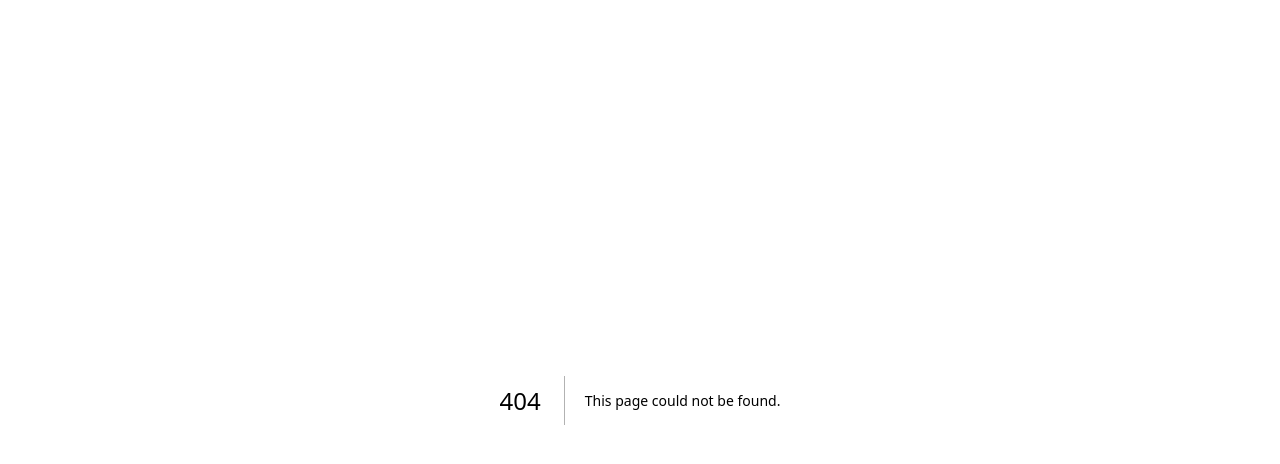
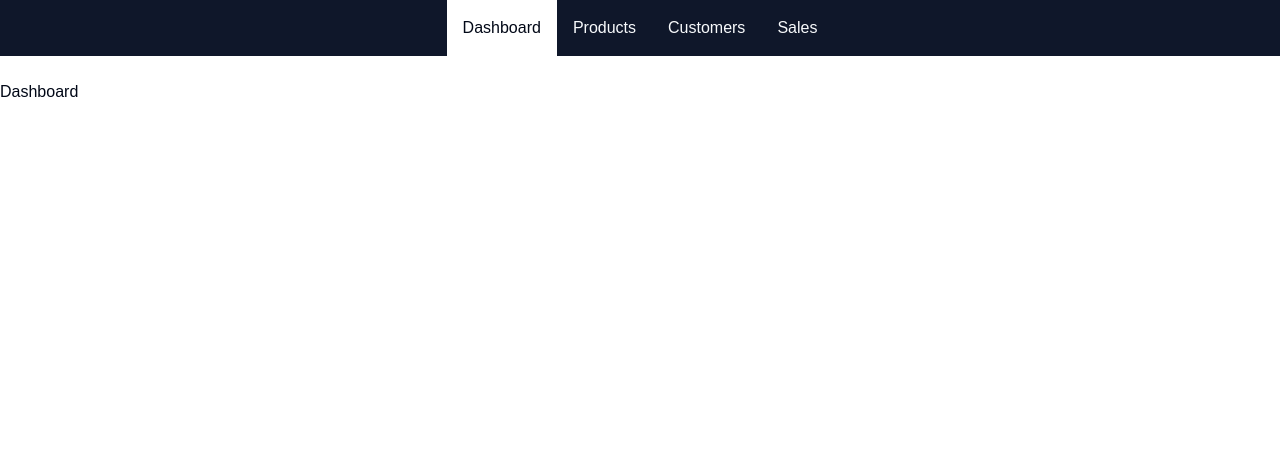
Before and after one commit to mirza-sync/E-Commerce, a Next.js app: page /admin in a window 1280 px wide. Before the commit this address had no page. Shown: the top 464 px of the page. Built offline with nearby package versions, Linux system fonts and the light colour scheme.

Commit message:
Setup admin layout

```diff
--- /dev/null
+++ b/src/app/admin/layout.tsx
@@ -0,0 +1,19 @@
+import { Nav, NavLink } from "@/components/Nav";
+
+export default function AdminLayout({
+  children,
+}: Readonly<{
+  children: React.ReactNode;
+}>) {
+  return (
+    <>
+      <Nav>
+        <NavLink href="/admin">Dashboard</NavLink>
+        <NavLink href="/admin/products">Products</NavLink>
+        <NavLink href="/admin/users">Customers</NavLink>
+        <NavLink href="/admin/orders">Sales</NavLink>
+      </Nav>
+      <div className="container my-6">{children}</div>
+    </>
+  );
+}
--- /dev/null
+++ b/src/app/admin/page.tsx
@@ -0,0 +1,3 @@
+export default function DashboardPage() {
+  return <h1>Dashboard</h1>;
+}
--- /dev/null
+++ b/src/components/Nav.tsx
@@ -0,0 +1,27 @@
+"use client";
+
+import { cn } from "@/lib/utils";
+import Link from "next/link";
+import { usePathname } from "next/navigation";
+import { ComponentProps, ReactNode } from "react";
+
+export function Nav({ children }: { children: ReactNode }) {
+  return (
+    <nav className="bg-primary text-primary-foreground flex justify-center px-4">
+      {children}
+    </nav>
+  );
+}
+
+export function NavLink(props: Omit<ComponentProps<typeof Link>, "className">) {
+  const pathname = usePathname();
+  return (
+    <Link
+      {...props}
+      className={cn(
+        "p-4 hover:bg-secondary hover:text-secondary-foreground focus-visible:bg-secondary focus-visible:text-secondary-foreground",
+        pathname === props.href && "bg-background text-foreground"
+      )}
+    />
+  );
+}
```
